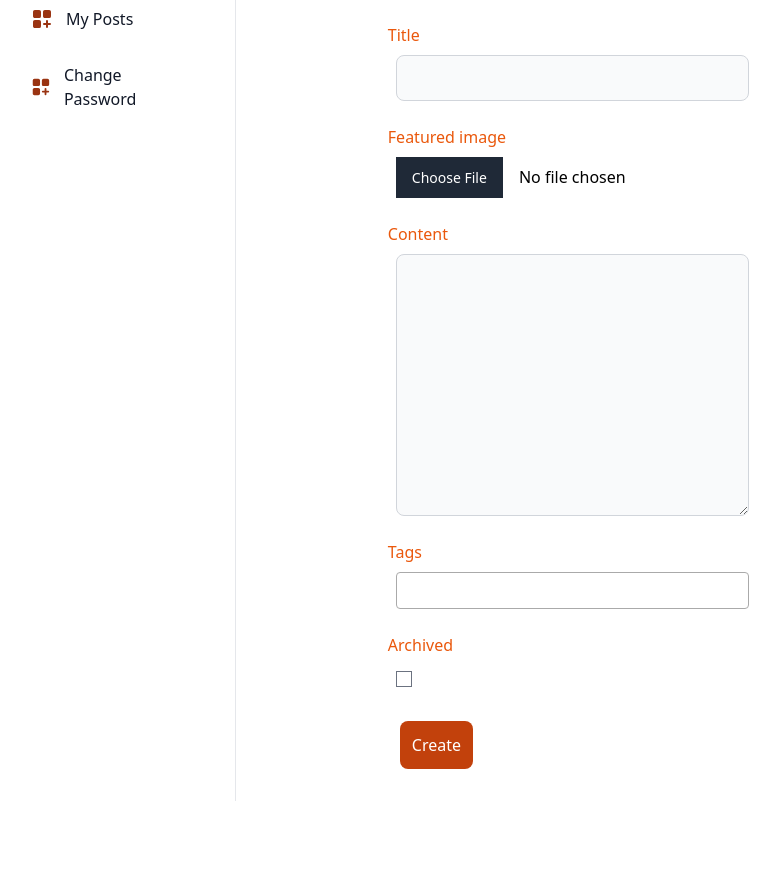
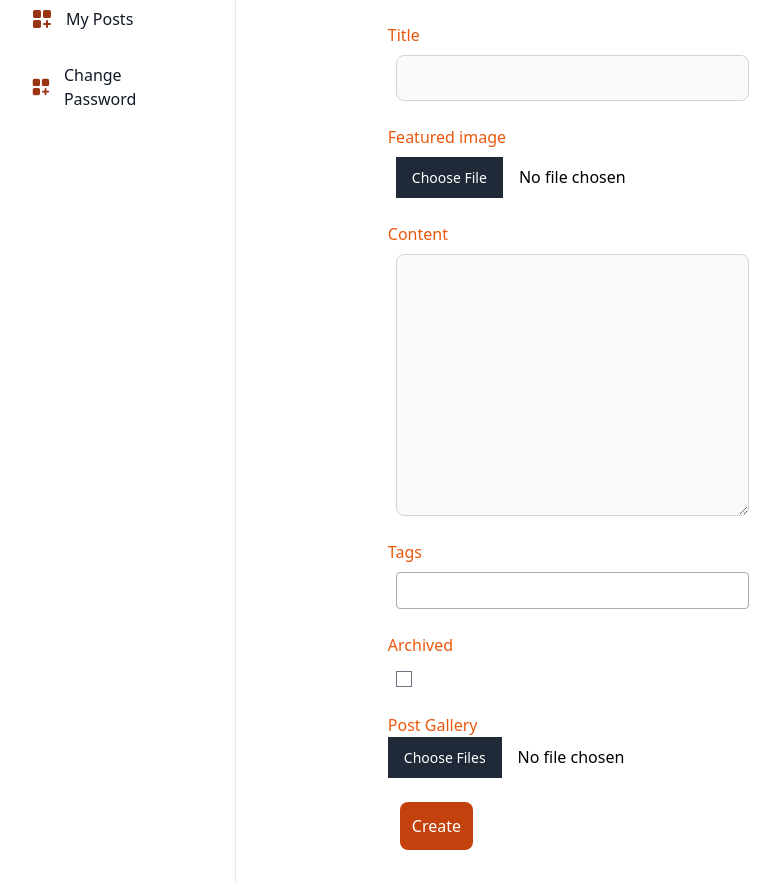
Before and after one commit to farzan-alaei/DjangoTwitter, a Django app: page /posts/create-post/ in a window 1280 px wide. Shown: the part 202-1084 px from the top of the page, without its empty margins (18-798 px from the left). Before the commit the page ends 1003 px from the top, so only its background shows below. Run offline with Django 5.2, Linux system fonts and the light colour scheme; the visitor is signed in with stand-in values (Sample User, id 1); style sheets or scripts are compiled from the project's sources; some libraries are stand-ins or nearby versions.

Commit message:
add gallery image to create and edit post page

```diff
--- a/posts/templates/create_post.html
+++ b/posts/templates/create_post.html
@@ -38,6 +38,12 @@
                            for="{{ form.archived.id_for_label }}">{{ form.archived.label }}</label>
                     <div class="m-2">{{ form.archived }}</div>
                 </div>
+                <div>
+                    <label class="block text-primary-600"
+                           for="image">Post Gallery</label>
+                    <input type="file" name="image" multiple accept="image/*">
+                </div>
+
                 <button class="btn btn-primary text-white p-3 m-3 rounded-lg bg-primary-700" type="submit">Create
                 </button>
             </form>
--- a/posts/templates/edit_post.html
+++ b/posts/templates/edit_post.html
@@ -39,6 +39,12 @@
                            for="{{ form.archived.id_for_label }}">{{ form.archived.label }}</label>
                     <div class="m-2">{{ form.archived }}</div>
                 </div>
+                <div>
+                    <label class="block text-primary-600"
+                           for="image">Post Gallery</label>
+                    <input type="file" name="image" multiple>
+                </div>
+
                 <button class="btn btn-primary text-white p-3 m-3 rounded-lg bg-primary-700" type="submit">Edit
                 </button>
             </form>
--- a/posts/views.py
+++ b/posts/views.py
@@ -4,7 +4,7 @@ from django.urls import reverse_lazy
 from django.views.generic import ListView, CreateView, UpdateView, DetailView
 
 from posts.forms import PostForm
-from posts.models import Post
+from posts.models import Post, Image
 from profiles.models import Follow
 
 
@@ -47,6 +47,9 @@ class CreatePostView(LoginRequiredMixin, CreateView):
     def form_valid(self, form):
         form.instance.author = self.request.user
         response = super().form_valid(form)
+        images = self.request.FILES.getlist("image")
+        for image in images:
+            Image.objects.create(image=image, post=self.object)
         messages.success(self.request, "پست شما با موفقیت ایجاد شد")
         return response
 
@@ -63,6 +66,9 @@ class EditPostView(LoginRequiredMixin, UpdateView):
 
     def form_valid(self, form):
         response = super().form_valid(form)
+        images = self.request.FILES.getlist("image")
+        for image in images:
+            Image.objects.create(image=image, post=self.object)
         messages.success(self.request, "پست شما با موفقیت ویرایش شد")
         return response
 
```
